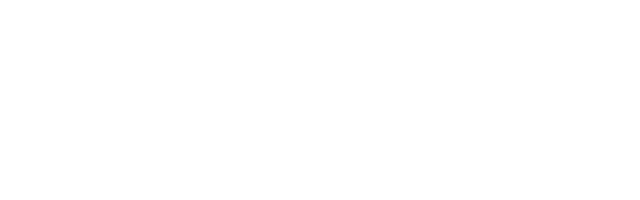
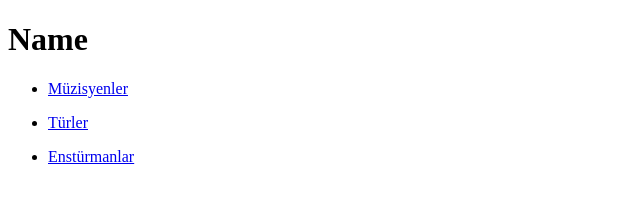
Before and after one commit to Aedevrez/4lu-Kodlama-Grup-2-Websitesi, a plain HTML site: page index.html in a window 1280 px wide. Shown: the whole page, without its empty margins (0-640 px from the left). Drawn offline with Linux system fonts and the light colour scheme.

Commit message:
web sitesinin header kısmının html kodlarını yazdım.

```diff
--- a/index.html
+++ b/index.html
@@ -3,10 +3,18 @@
 <head>
     <meta charset="UTF-8">
     <meta http-equiv="X-UA-Compatible" content="IE=edge">
-    <meta name="viewport" content="width=device-width, initial-scale=1.0">
+    <meta name="viewport" content="width=device-width, Initial-scale=1.0">
     <title>Document</title>
 </head>
 <body>
+    <div class="header">
+           <h1>Name</h1>
+    <ul>
+        <li><p><a href="yan-siteler\muzisyen.html">Müzisyenler</a></p></li>
+        <li><p><a href="yan-siteler\muzik.html">Türler</a></p></li>
+        <li><p><a href="yan-siteler\enstruman.html">Enstürmanlar</a></p></li>
+    </ul>
+       </div>
 
 </body>
 </html>
```
